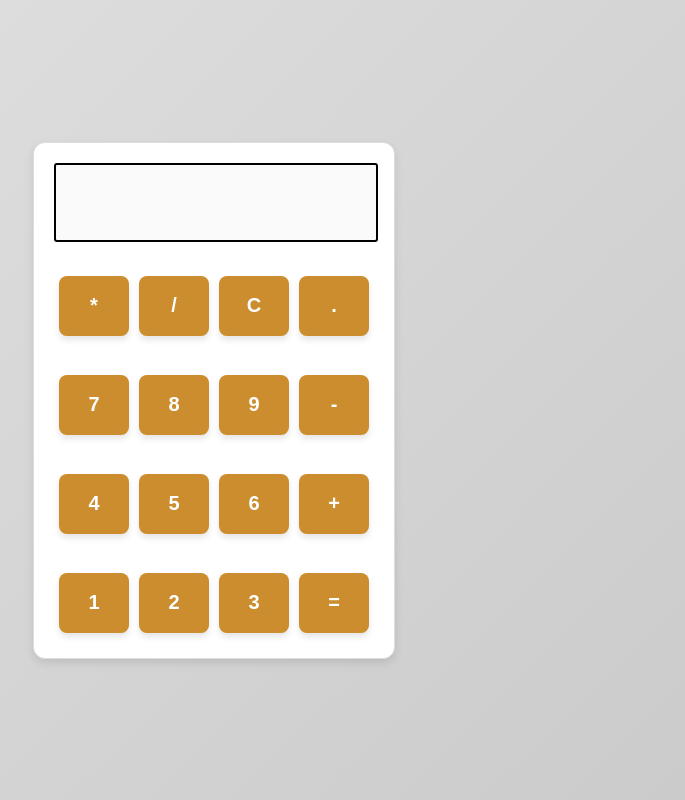
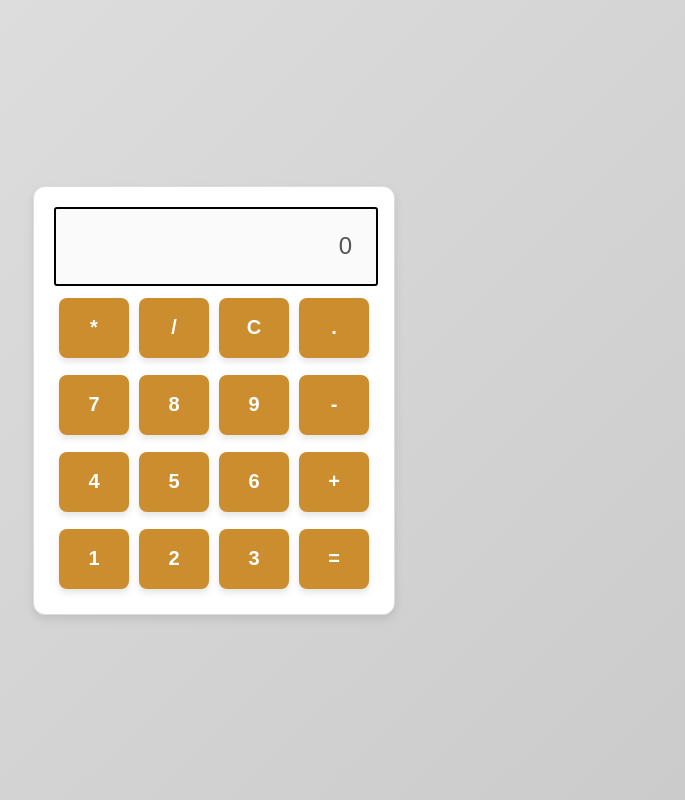
Before and after one commit to Minf-afk/calculadora, a React (Create React App) app: page / in a window 1280 px wide. Shown: the whole page, without its empty margins (426-1111 px from the left). Built offline with nearby package versions, Linux system fonts and the light colour scheme.

Commit message:
adic funcoes aos botoes

```diff
--- a/src/App.js
+++ b/src/App.js
@@ -1,35 +1,75 @@
 import { Container, Content, Row } from "./styles";
 import Input from "./components/Input";
 import Button from "./components/Button";
+import { useState } from "react";
 
 const App = () => {
+  const [currentNumber, setCurrentNumber] = useState("0");
+  const [firstNumber, setFirstNumber] = useState("0");
+  const [operation, setOperation] = useState("");
+
+  const handleOnClear = () => {
+    setCurrentNumber("0");
+    setFirstNumber("0");
+    setOperation("");
+  };
+
+  const handleAddNumber = (num) => {
+    setCurrentNumber((prev) => (prev === "0" ? num : prev + num));
+  };
+
+  const handleSumNumber = () => {
+    if (firstNumber === "0") {
+      setFirstNumber(currentNumber);
+      setCurrentNumber("0");
+      setOperation("+");
+    } else {
+      const sum = Number(firstNumber) + Number(currentNumber);
+      setCurrentNumber(String(sum));
+      setFirstNumber("0");
+      setOperation("");
+    }
+  };
+
+  const handleEquals = () => {
+    if (!firstNumber !== "0" && operation !== "" && currentNumber !== "0") {
+      switch(operation){
+        case '+':
+          handleSumNumber();
+          break;
+          default:
+            break;
+      }
+    }
+  };
+
   return (
     <Container>
       <Content>
-        <Input />
+        <Input value={currentNumber} />
         <Row>
-          <Button label="*" />
-          <Button label="/" />
-          <Button label="C" />
-          <Button label="." />
+          <Button label="*" onClick={() => handleAddNumber("*")} />
+          <Button label="/" onClick={() => handleAddNumber("/")} />
+          <Button label="C" onClick={() => handleOnClear()} />
+          <Button label="." onClick={() => handleAddNumber(".")} />
         </Row>
         <Row>
-          <Button label="7" />
-          <Button label="8" />
-          <Button label="9" />
-          <Button label="-" />
+          <Button label="7" onClick={() => handleAddNumber("7")} />
+          <Button label="8" onClick={() => handleAddNumber("8")} />
+          <Button label="9" onClick={() => handleAddNumber("9")} />
+          <Button label="-" onClick={() => handleAddNumber("-")} />
         </Row>
         <Row>
-          <Button label="4" />
-          <Button label="5" />
-          <Button label="6" />
-          <Button label="+" />
+          <Button label="4" onClick={() => handleAddNumber("4")} />
+          <Button label="5" onClick={() => handleAddNumber("5")} />
+          <Button label="6" onClick={() => handleAddNumber("6")} />
+          <Button label="+" onClick={() => handleSumNumber()} />
         </Row>
         <Row>
-          <Button label="1" />
-          <Button label="2" />
-          <Button label="3" />
-          <Button label="=" />
+          <Button label="1" onClick={() => handleAddNumber("1")} />
+          <Button label="2" onClick={() => handleAddNumber("2")} />
+          <Button label="3" onClick={() => handleAddNumber("3")} />
+          <Button label="=" onClick={handleEquals} />
         </Row>
       </Content>
     </Container>
--- a/src/components/Button/index.js
+++ b/src/components/Button/index.js
@@ -1,11 +1,11 @@
 import { ButtonContainer } from "./styles";
 
-const Button = ({label, onclick}) => {
-    return (
-      <ButtonContainer onclik={onclick}>
-          {label}
-      </ ButtonContainer>
-    );
-  }
+const Button = ({ label, onClick }) => {
+  return (
+    <ButtonContainer onClick={onClick}>
+      {label}
+    </ButtonContainer>
+  );
+};
 
-  export default Button;
+export default Button;
--- a/src/components/Button/styles.js
+++ b/src/components/Button/styles.js
@@ -12,7 +12,7 @@ export const ButtonContainer = styled.button`
   font-weight: 900;
   cursor: pointer;
   transition: background-color 0.2s, transform 0.2s, box-shadow 0.2s;
-  margin-top: 24px;
+  margin-top: 2px;
   flex: 1;
   box-shadow: 0 4px 6px rgba(0, 0, 0, 0.1);
 
--- a/src/components/Input/index.js
+++ b/src/components/Input/index.js
@@ -1,9 +1,9 @@
 import { InputContainer, Placeholder } from "./styles";
 
-const Input = () => {
+const Input = ({value}) => {
   return (
     <InputContainer>
-      <Placeholder disabled/>
+      <Placeholder disabled value={value} />
     </InputContainer>
   );
 };
```
